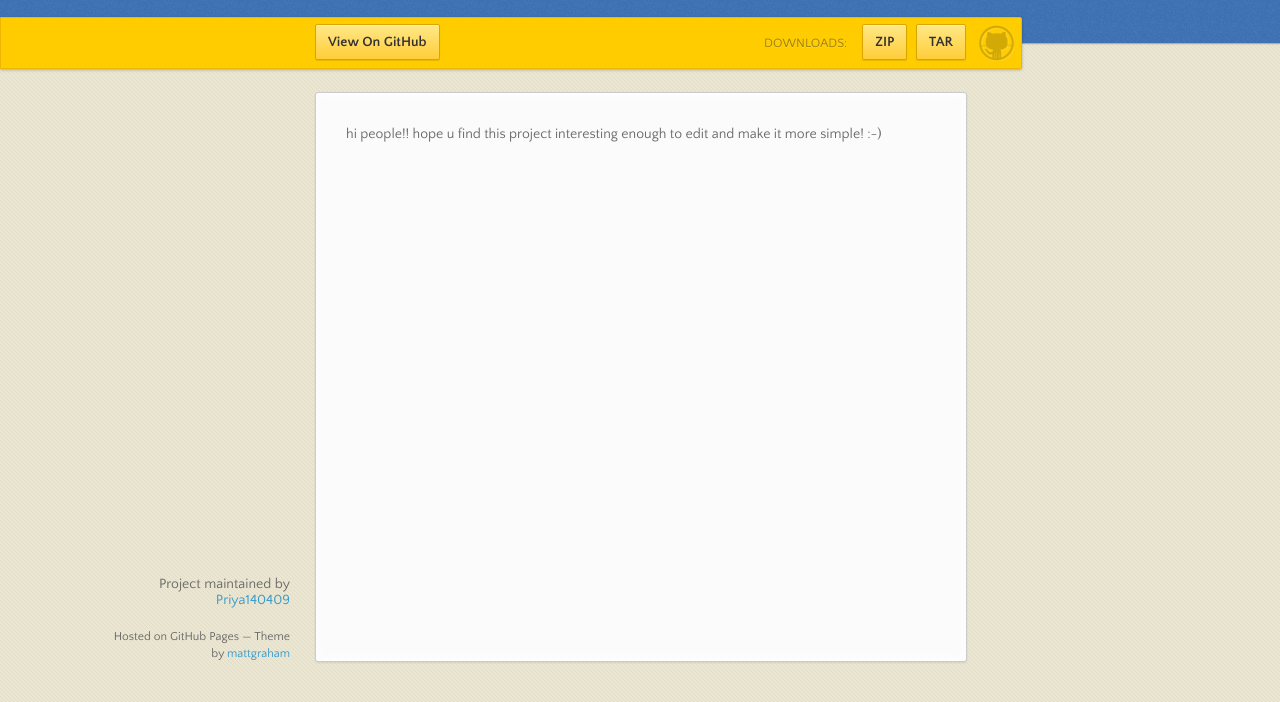
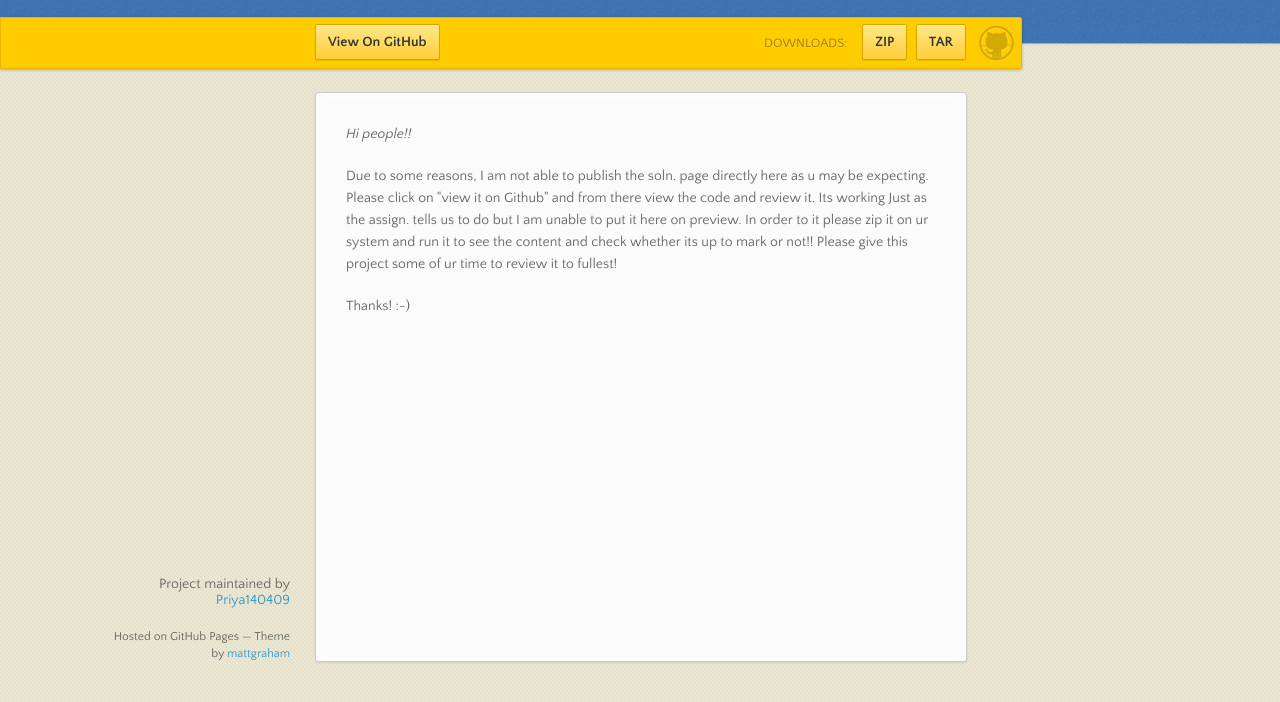
Before and after one commit to Priya140409/assign-module2soln, a plain HTML site: page index.html in a window 1280 px wide. Shown: the part 98-800 px from the top of the page. Drawn offline with nearby package versions, Linux system fonts and the light colour scheme.

Commit message:
Create gh-pages branch via GitHub

```diff
--- a/index.html
+++ b/index.html
@@ -39,8 +39,11 @@
         <ul></ul>
       </nav>
       <section>
-        <p>hi people!!
-hope u find this project interesting enough to edit and make it more simple! :-)</p>
+        <p><em>Hi people!!</em></p>
+
+<p>Due to some reasons, I am not able to publish the soln. page directly here as u may be expecting. Please click on "view it on Github" and from there view the code and review it. Its working Just as the assign. tells us to do but I am unable to put it here on preview. In order to it please zip it on ur system and run it to see the content and check whether its up to mark or not!! Please give this project some of ur time to review it to fullest!</p>
+
+<p>Thanks! :-)</p>
       </section>
       <footer>
         <p>Project maintained by <a href="https://github.com/Priya140409">Priya140409</a></p>
--- a/params.json
+++ b/params.json
@@ -1,6 +1,6 @@
 {
   "name": "Assign-module2soln.GitHub.io",
   "tagline": "edit it,make it run",
-  "body": "hi people!!\r\nhope u find this project interesting enough to edit and make it more simple! :-)",
+  "body": "_Hi people!!_\r\n\r\n\r\nDue to some reasons, I am not able to publish the soln. page directly here as u may be expecting. Please click on \"view it on Github\" and from there view the code and review it. Its working Just as the assign. tells us to do but I am unable to put it here on preview. In order to it please zip it on ur system and run it to see the content and check whether its up to mark or not!! Please give this project some of ur time to review it to fullest!\r\n\r\n\r\nThanks! :-)",
   "note": "Don't delete this file! It's used internally to help with page regeneration."
 }
```
